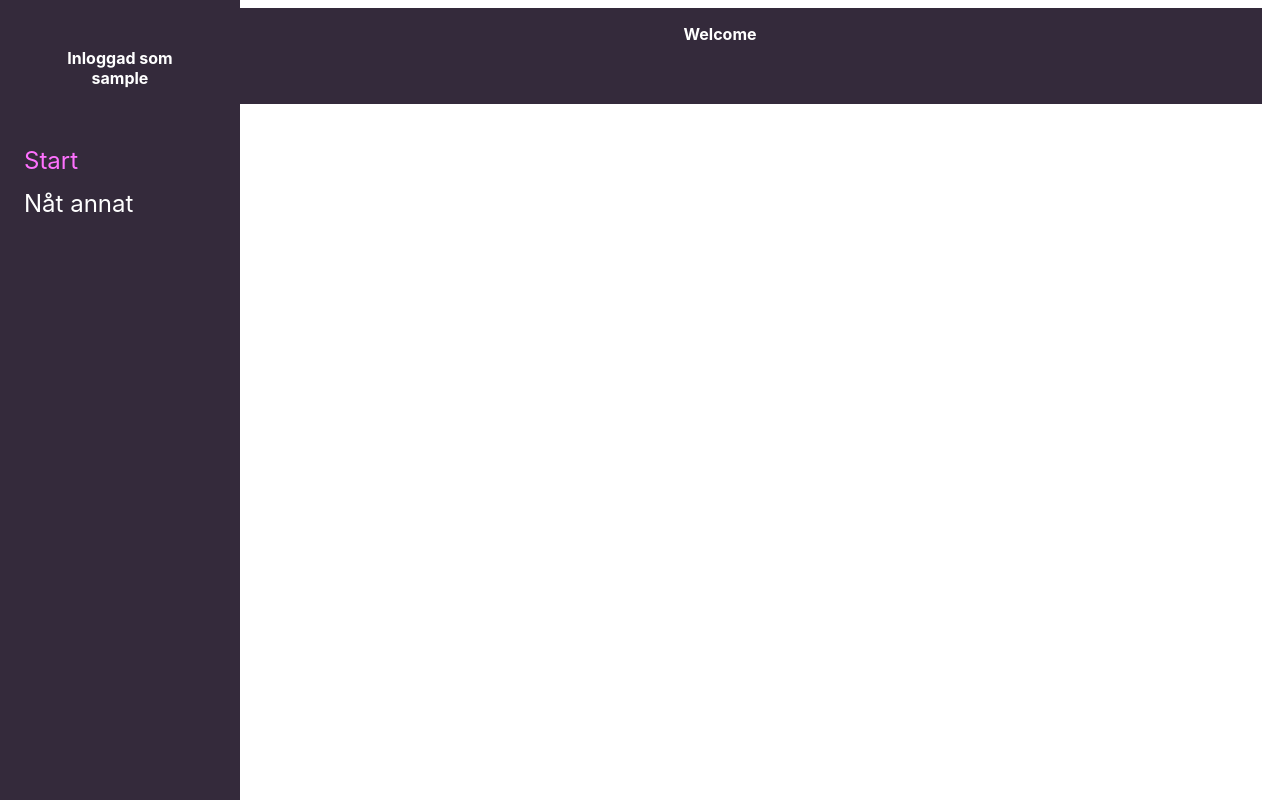
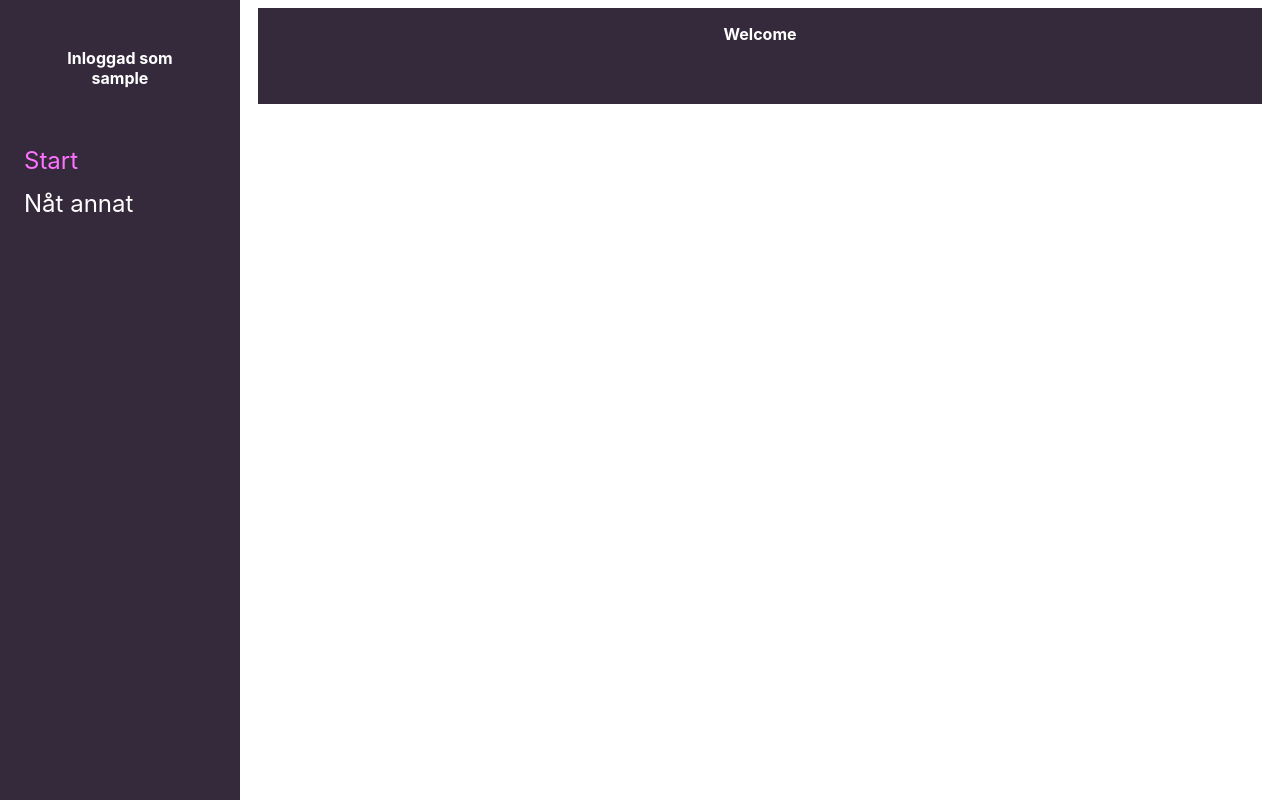
Before and after one commit to UTNkar/TD-app-admin-interface, a Django app: page /start/ in a window 1280 px wide. Run offline with Django 3.2, Linux system fonts and the light colour scheme; the visitor is signed in with stand-in values (Sample User, id 1); some web fonts are replaced.

Commit message:
divides screen to nav bar and content

```diff
--- a/adminInterface/adminInterface/static/css/common.css
+++ b/adminInterface/adminInterface/static/css/common.css
@@ -12,11 +12,8 @@ h1 {
     padding-top: 1em;
 }
 
-
-/* Style page content */
-
 .main {
-    margin-left: 160px;
+    margin-left: 15em;
     /* Same as the width of the sidebar */
     padding: 0px 10px;
 }
```
